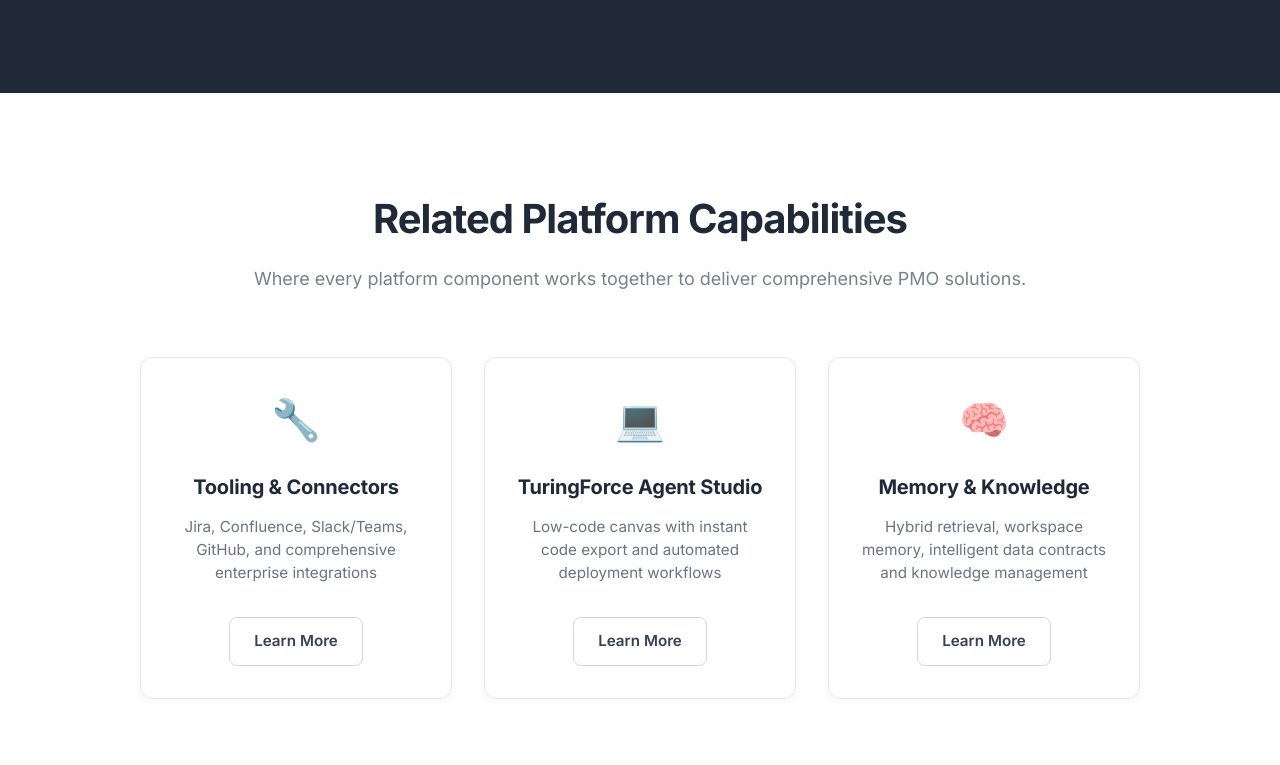
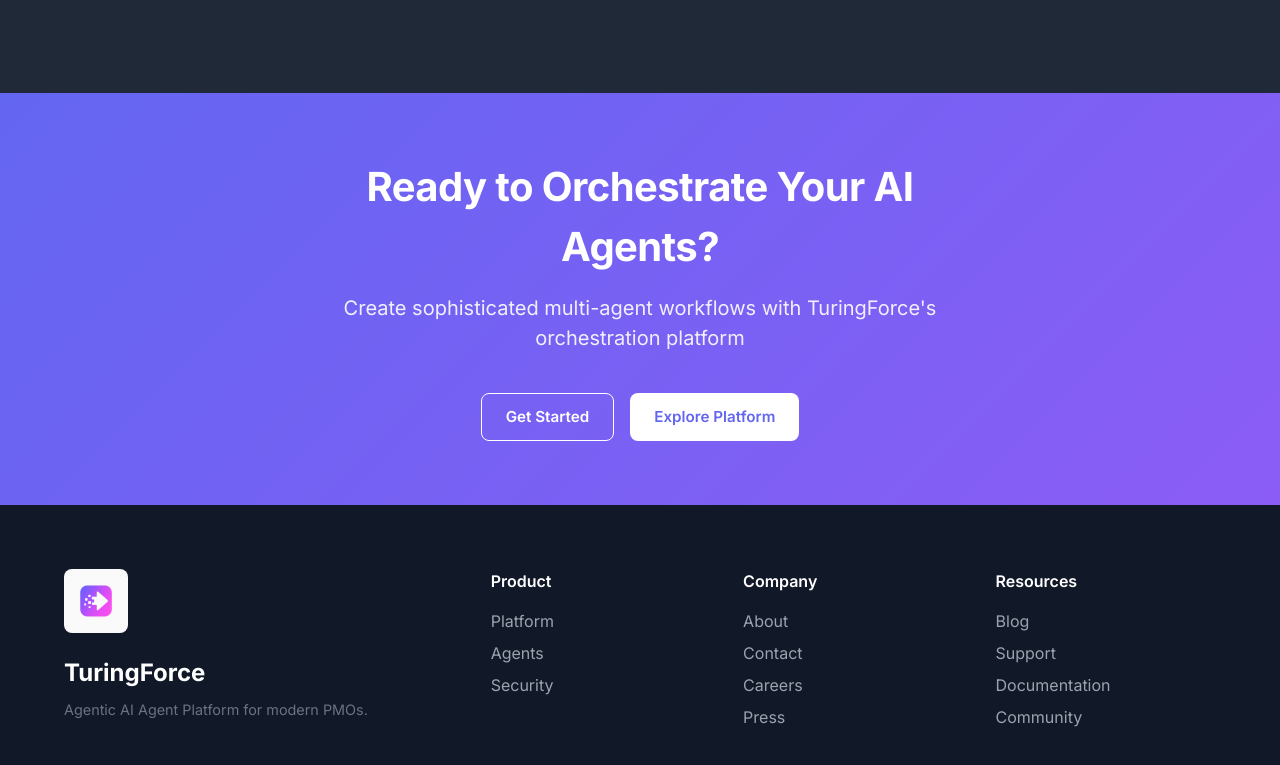
Before and after one commit to hs0490/turing-force-website, a website: page platform/agent-orchestration.html in a window 1280 px wide. Shown: the part 4215-4980 px from the top of the page. Drawn offline with Linux system fonts and the light colour scheme.

Commit message:
Remove Related Platform Capabilities section from TuringFlow page
SECTION REMOVAL:
===============
- Removed 'Related Platform Capabilities' section from TuringFlow page
- Cleaned up page content for better focus and streamlined user experience
- Eliminated redundant platform capability references

REMOVED CONTENT:
===============
❌ Related Platform Capabilities section header
❌ Section description: 'Where every platform component works together to deliver comprehensive PMO solutions'
❌ Tooling & Connectors card with Learn More button
❌ TuringForce Agent Studio card with Learn More button
❌ Memory & Knowledge card with Learn More button
❌ Entire features-grid with 3 platform capability cards
❌ Section styling and inline CSS

PAGE STRUCTURE:
==============
Before: Hero → Power Cards → Workflow → Orchestration in Action → Ask Platform → Related Platform Capabilities → CTA
After:  Hero → Power Cards → Workflow → Orchestration in Action → Ask Platform → CTA

BENEFITS:
=========
- Cleaner page layout with better content flow
- Reduced visual clutter and redundancy
- More focused messaging on core orchestration capabilities
- Streamlined user experience
- Better page performance with less content
- Improved focus on TuringFlow features

RESULT:
=======
✅ Related Platform Capabilities section successfully removed
✅ Page structure simplified and streamlined
✅ Content flow improved
✅ User experience enhanced

The TuringFlow page now has a cleaner, more focused layout!

```diff
--- a/platform/agent-orchestration.html
+++ b/platform/agent-orchestration.html
@@ -509,51 +509,6 @@
     </div>
   </section>
 
-  <!-- Multi-Agent Intelligence Section -->
-  <section class="agent-outcomes" style="background: #ffffff; padding: 6rem 0;">
-    <div class="container">
-      <div style="text-align: center; margin-bottom: 4rem;">
-        <h2 style="color: #1f2937; font-size: 2.5rem; font-weight: 700; margin-bottom: 1rem; letter-spacing: -0.025em;">Related Platform Capabilities</h2>
-        <p style="color: #6b7280; font-size: 1.125rem; line-height: 1.6; opacity: 0.9;">Where every platform component works together to deliver comprehensive PMO solutions.</p>
-      </div>
-
-      <div class="features-grid" style="display: grid; grid-template-columns: repeat(auto-fit, minmax(300px, 1fr)); gap: 2rem; max-width: 1000px; margin: 0 auto;">
-        <div class="feature-card" style="background: #ffffff; padding: 2rem; border-radius: 12px; box-shadow: 0 2px 8px rgba(0, 0, 0, 0.04); border: 1px solid #e5e7eb; text-align: center; transition: all 0.3s ease; position: relative; overflow: hidden; min-height: 280px; display: flex; flex-direction: column; justify-content: space-between;">
-          <div>
-            <div class="feature-icon" style="font-size: 2.5rem; margin-bottom: 1.5rem; display: block; opacity: 0.9;">🔧</div>
-            <h3 style="color: #1f2937; font-size: 1.25rem; font-weight: 700; margin-bottom: 1rem; line-height: 1.3;">Tooling & Connectors</h3>
-            <p style="color: #6b7280; line-height: 1.5; font-size: 0.95rem; margin: 0;">Jira, Confluence, Slack/Teams, GitHub, and comprehensive enterprise integrations</p>
-          </div>
-          <div style="margin-top: 2rem;">
-            <a href="tooling-connectors.html" class="btn btn-outline" style="display: inline-block; padding: 0.75rem 1.5rem; background: #ffffff; color: #374151; border: 1px solid #d1d5db; border-radius: 8px; text-decoration: none; font-weight: 600; transition: all 0.3s ease;">Learn More</a>
-          </div>
-        </div>
-
-        <div class="feature-card" style="background: #ffffff; padding: 2rem; border-radius: 12px; box-shadow: 0 2px 8px rgba(0, 0, 0, 0.04); border: 1px solid #e5e7eb; text-align: center; transition: all 0.3s ease; position: relative; overflow: hidden; min-height: 280px; display: flex; flex-direction: column; justify-content: space-between;">
-          <div>
-            <div class="feature-icon" style="font-size: 2.5rem; margin-bottom: 1.5rem; display: block; opacity: 0.9;">💻</div>
-            <h3 style="color: #1f2937; font-size: 1.25rem; font-weight: 700; margin-bottom: 1rem; line-height: 1.3;">TuringForce Agent Studio</h3>
-            <p style="color: #6b7280; line-height: 1.5; font-size: 0.95rem; margin: 0;">Low-code canvas with instant code export and automated deployment workflows</p>
-          </div>
-          <div style="margin-top: 2rem;">
-            <a href="devex-visual-code.html" class="btn btn-outline" style="display: inline-block; padding: 0.75rem 1.5rem; background: #ffffff; color: #374151; border: 1px solid #d1d5db; border-radius: 8px; text-decoration: none; font-weight: 600; transition: all 0.3s ease;">Learn More</a>
-          </div>
-        </div>
-
-        <div class="feature-card" style="background: #ffffff; padding: 2rem; border-radius: 12px; box-shadow: 0 2px 8px rgba(0, 0, 0, 0.04); border: 1px solid #e5e7eb; text-align: center; transition: all 0.3s ease; position: relative; overflow: hidden; min-height: 280px; display: flex; flex-direction: column; justify-content: space-between;">
-          <div>
-            <div class="feature-icon" style="font-size: 2.5rem; margin-bottom: 1.5rem; display: block; opacity: 0.9;">🧠</div>
-            <h3 style="color: #1f2937; font-size: 1.25rem; font-weight: 700; margin-bottom: 1rem; line-height: 1.3;">Memory & Knowledge</h3>
-            <p style="color: #6b7280; line-height: 1.5; font-size: 0.95rem; margin: 0;">Hybrid retrieval, workspace memory, intelligent data contracts and knowledge management</p>
-          </div>
-          <div style="margin-top: 2rem;">
-            <a href="memory-knowledge.html" class="btn btn-outline" style="display: inline-block; padding: 0.75rem 1.5rem; background: #ffffff; color: #374151; border: 1px solid #d1d5db; border-radius: 8px; text-decoration: none; font-weight: 600; transition: all 0.3s ease;">Learn More</a>
-          </div>
-        </div>
-      </div>
-    </div>
-  </section>
-
   <!-- CTA Section -->
   <section class="cta-section">
     <div class="container">
```
